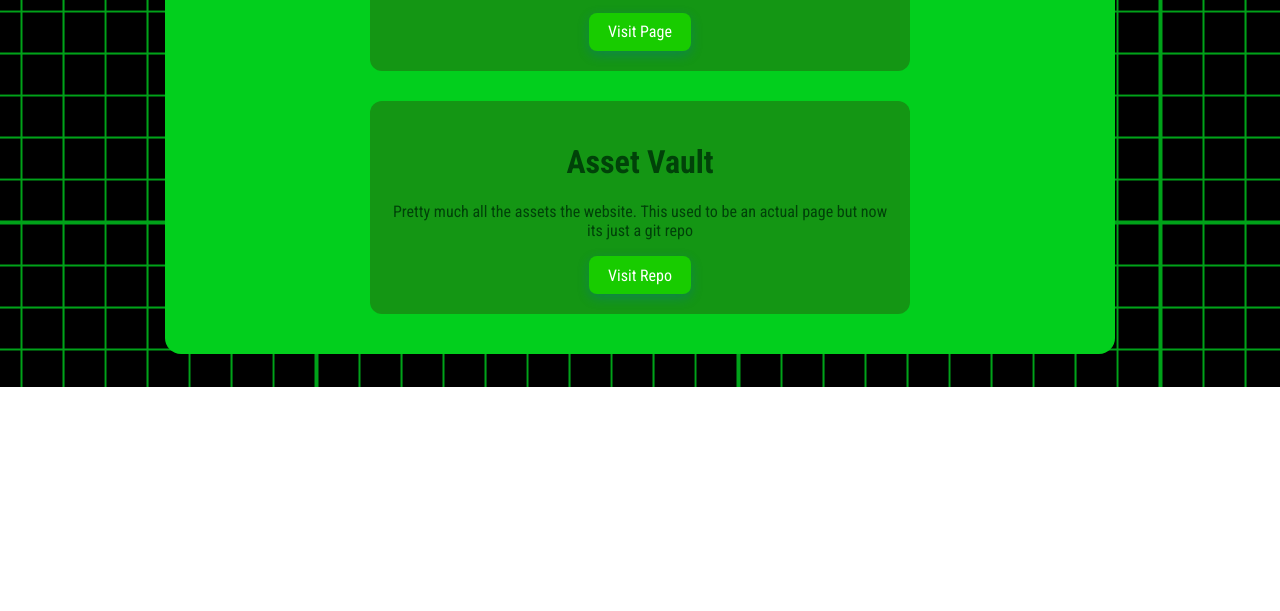
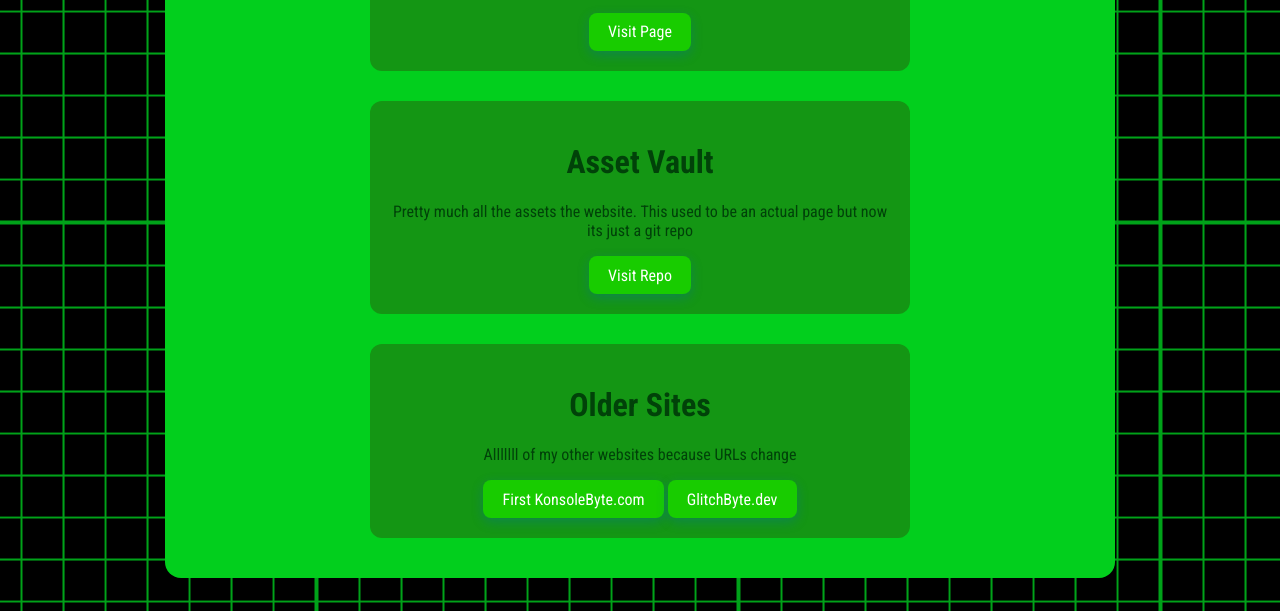
Before and after one commit to KonsoleByte/KonsoleByteLounge, a plain HTML site: page index.html in a window 1280 px wide. Shown: the part 727-1338 px from the top of the page. Before the commit the page ends 1114 px from the top, so only its background shows below. Drawn offline with Linux system fonts and the light colour scheme.

Commit message:
Add files via upload

```diff
--- a/index.html
+++ b/index.html
@@ -27,7 +27,13 @@
             <div class="card">
                 <h1>Asset Vault</h1>
                 <p>Pretty much all the assets the website. This used to be an actual page but now its just a git repo</p>
-                <button>Visit Repo</button>
+                <a href="https://github.com/KonsoleByte/KonsoleByteLounge"><button>Visit Repo</button></a>
+            </div>
+            <div class="card">
+                <h1>Older Sites</h1>
+                <p>Alllllll of my other websites because URLs change</p>
+                <a href="https://old.konsolebyte.com"><button>First KonsoleByte.com</button></a>
+                <a href="https://legacy.konsolebyte.com"><button>GlitchByte.dev</button></a>
             </div>
         </main>
     </body>
```
